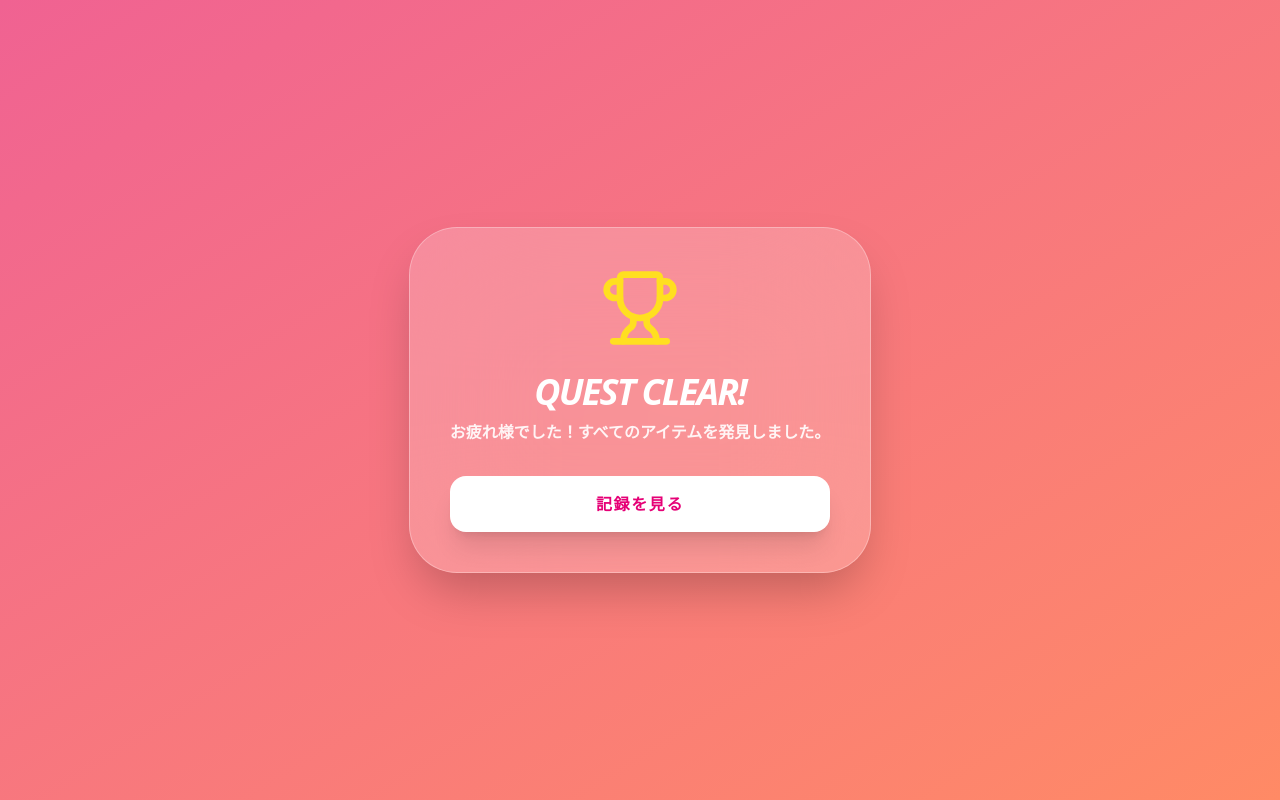
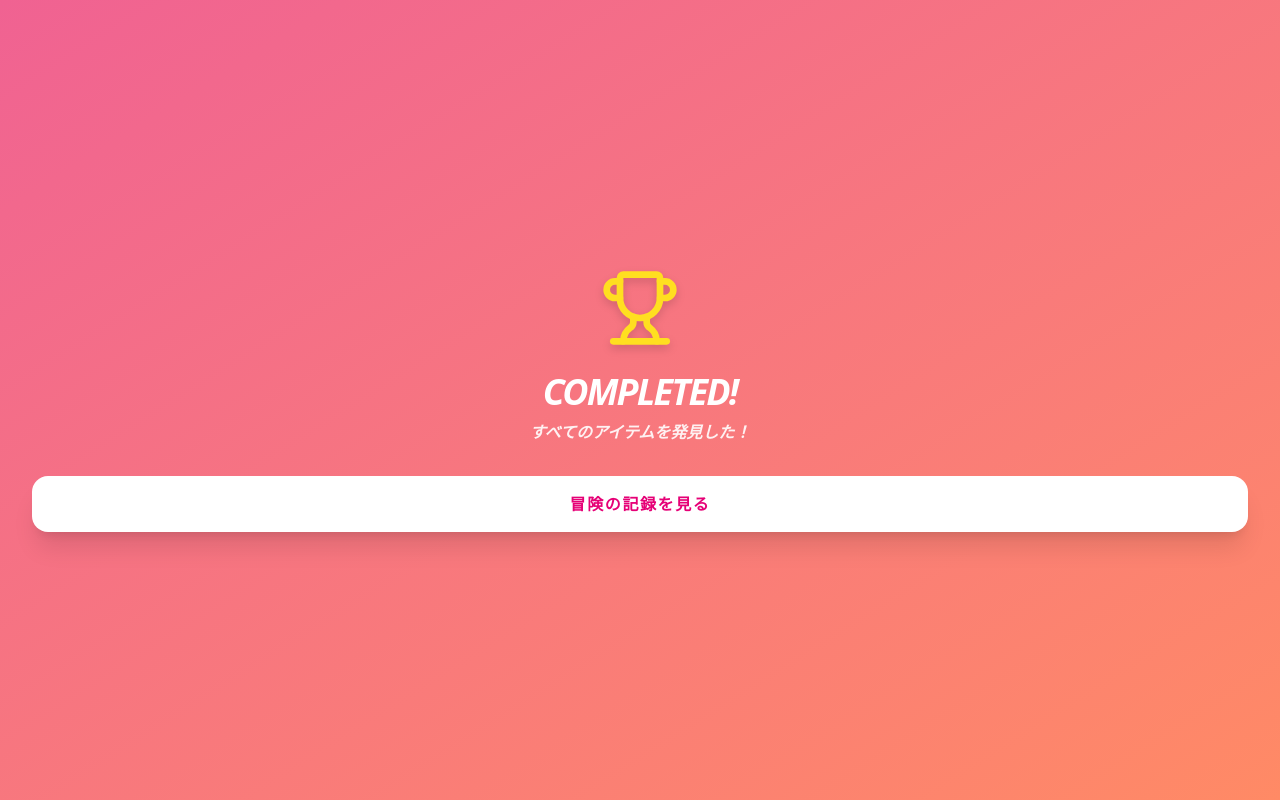
Before and after one commit to kx-00000000/quest-app, a Next.js app in the folder quest/: page /adventure/1 in a window 1280 px wide. Built offline with nearby package versions, Linux system fonts and the light colour scheme.

Commit message:
02090049

```diff
--- a/quest/src/app/adventure/[id]/page.tsx
+++ b/quest/src/app/adventure/[id]/page.tsx
@@ -1,6 +1,6 @@
 "use client";
 
-import { useEffect, useState } from "react";
+import { useEffect, useState, useMemo } from "react";
 import { useParams, useRouter } from "next/navigation";
 import { useTranslation } from "react-i18next";
 import { getPlans, savePlan, type Plan, type Item } from "@/lib/storage";
@@ -9,15 +9,15 @@ import Compass from "@/components/Compass";
 import { calculateBearing, calculateDistance, getLocationName, type LatLng } from "@/lib/geo";
 import dynamic from "next/dynamic";
 
-// 地図を「ブラウザ専用」として読み込む（SSRエラーを物理的に防ぐ）
+// 地図を「ブラウザ専用」として隔離
 const LazyMap = dynamic(() => import("@/components/Map/LazyMap"), {
     ssr: false,
     loading: () => <div className="h-full w-full bg-pink-50 animate-pulse" />
 });
 
 // 距離表示の安全な関数
-const formatDistance = (m: number): string => {
-    if (typeof m !== 'number' || isNaN(m)) return "--- m";
+const formatDistance = (m: number | undefined | null): string => {
+    if (m === undefined || m === null || isNaN(m)) return "--- m";
     if (m < 1000) return `${Math.floor(m).toLocaleString()} m`;
     const km = m / 1000;
     return `${km.toLocaleString(undefined, { minimumFractionDigits: 1, maximumFractionDigits: 1 })} km`;
@@ -31,110 +31,127 @@ export default function AdventurePage() {
         setHasMounted(true);
     }, []);
 
-    // ブラウザが準備完了するまでは何も表示しない（Hydrationエラーを100%防ぐ）
-    if (!hasMounted || !params.id) return null;
+    // ハイドレーションエラーを物理的に防ぐ
+    if (!hasMounted || !params?.id) return null;
 
-    return <AdventureContent id={params.id as string} />;
+    return <AdventureManager id={params.id as string} />;
 }
 
-// --- 実際の冒険画面のロジックとUI ---
-function AdventureContent({ id }: { id: string }) {
+// データを管理する中間コンポーネント
+function AdventureManager({ id }: { id: string }) {
+    const [plan, setPlan] = useState<Plan | null>(null);
+
+    useEffect(() => {
+        if (typeof window === "undefined") return;
+        const plans = getPlans();
+        const found = plans.find(p => p.id === id);
+        if (found) setPlan(found);
+    }, [id]);
+
+    if (!plan) return <div className="h-screen bg-white flex items-center justify-center font-black text-pink-500 italic">LOADING...</div>;
+
+    return <AdventureView initialPlan={plan} />;
+}
+
+// 実際の表示とGPSロジックを担当するコンポーネント
+function AdventureView({ initialPlan }: { initialPlan: Plan }) {
     const { t } = useTranslation();
     const router = useRouter();
 
-    const [plan, setPlan] = useState<Plan | null>(null);
+    const [plan, setPlan] = useState<Plan>(initialPlan);
     const [userLoc, setUserLoc] = useState<LatLng | null>(null);
-    const [distance, setDistance] = useState(0);
+    const [distance, setDistance] = useState<number | null>(null);
     const [bearing, setBearing] = useState(0);
-    const [currentItem, setCurrentItem] = useState<Item | null>(null);
-    const [allCollected, setAllCollected] = useState(false);
     const [collectedItem, setCollectedItem] = useState<Item | null>(null);
 
-    // データ読み込み
-    useEffect(() => {
-        const found = getPlans().find(p => p.id === id);
-        if (found) {
-            setPlan(found);
-            const next = found.items?.find(i => !i.isCollected);
-            if (next) { setCurrentItem(next); setAllCollected(false); }
-            else { setAllCollected(true); }
-        }
-    }, [id]);
+    // 現在のターゲットアイテムを計算
+    const currentItem = useMemo(() => {
+        return plan.items?.find(i => !i.isCollected) || null;
+    }, [plan.items]);
 
-    // GPS追跡
+    const allCollected = !currentItem;
+
+    // GPS追跡（もっともエラーが起きやすい場所）
     useEffect(() => {
         if (!currentItem || typeof window === "undefined" || !navigator.geolocation) return;
 
         const watchId = navigator.geolocation.watchPosition(
             (pos) => {
+                // ここでcurrentItemの存在を再チェック
+                if (!currentItem) return;
+
                 const newLoc = { lat: pos.coords.latitude, lng: pos.coords.longitude };
                 setUserLoc(newLoc);
-                if (currentItem) {
+
+                // 計算前に数値の正当性をチェック
+                try {
                     const d = calculateDistance(newLoc.lat, newLoc.lng, currentItem.lat, currentItem.lng);
                     const b = calculateBearing(newLoc.lat, newLoc.lng, currentItem.lat, currentItem.lng);
-                    setDistance(d * 1000);
-                    setBearing(b);
+
+                    if (!isNaN(d)) setDistance(d * 1000);
+                    if (!isNaN(b)) setBearing(b);
+                } catch (e) {
+                    console.error("GPS Calc Error:", e);
                 }
             },
             (err) => console.warn(err),
-            { enableHighAccuracy: true, timeout: 10000, maximumAge: 0 }
+            { enableHighAccuracy: true, timeout: 15000, maximumAge: 0 }
         );
+
         return () => navigator.geolocation.clearWatch(watchId);
-    }, [currentItem]);
+    }, [currentItem]); // ターゲットが変わるたびに監視をリセット
 
-    const handleAcquire = async () => {
+    const handleAcquire = () => {
         if (!plan || !currentItem) return;
         setCollectedItem(currentItem);
+
         const now = new Date().toISOString();
         const updatedItems = (plan.items || []).map(i => i.id === currentItem.id ? { ...i, isCollected: true, collectedAt: now } : i);
-        const isCompleted = updatedItems.every(i => i.isCollected);
-        const updatedPlan = { ...plan, items: updatedItems, collectedCount: (plan.collectedCount || 0) + 1, status: isCompleted ? 'completed' : 'active' };
+
+        const updatedPlan = {
+            ...plan,
+            items: updatedItems,
+            collectedCount: (plan.collectedCount || 0) + 1,
+            status: updatedItems.every(i => i.isCollected) ? 'completed' : 'active'
+        };
+
         savePlan(updatedPlan as any);
         setPlan(updatedPlan as any);
-        const next = updatedItems.find(i => !i.isCollected);
-        if (next) { setCurrentItem(next); } else { setAllCollected(true); }
     };
-
-    if (!plan) return <div className="h-screen bg-white flex items-center justify-center font-black text-pink-500 italic">LOADING PLAN...</div>;
 
     if (allCollected) {
         return (
             <div className="flex flex-col h-screen bg-gradient-to-br from-[#F06292] to-[#FF8A65] text-white items-center justify-center p-8 text-center">
-                <div className="bg-white/20 backdrop-blur-3xl rounded-[3rem] p-10 shadow-2xl border border-white/30">
-                    <Trophy size={80} className="mb-6 mx-auto text-yellow-300" />
-                    <h1 className="text-4xl font-black mb-2 italic tracking-tighter uppercase">Quest Clear!</h1>
-                    <p className="opacity-90 font-bold mb-8">お疲れ様でした！すべてのアイテムを発見しました。</p>
-                    <button onClick={() => router.push('/log')} className="w-full bg-white text-pink-600 font-black py-4 px-8 rounded-2xl shadow-xl active:scale-95 transition-all uppercase tracking-widest">
-                        記録を見る
-                    </button>
-                </div>
+                <Trophy size={80} className="mb-6 mx-auto text-yellow-300 drop-shadow-lg" />
+                <h1 className="text-4xl font-black mb-2 italic tracking-tighter uppercase">COMPLETED!</h1>
+                <p className="opacity-90 font-bold mb-8 italic">すべてのアイテムを発見した！</p>
+                <button onClick={() => router.push('/log')} className="w-full bg-white text-pink-600 font-black py-4 px-8 rounded-2xl shadow-xl active:scale-95 transition-all uppercase tracking-widest">
+                    冒険の記録を見る
+                </button>
             </div>
         );
     }
 
     return (
         <div className="flex flex-col h-screen relative overflow-hidden bg-white">
-            {/* 1. 地図背景 */}
             <div className="absolute inset-0 z-0">
                 <LazyMap items={plan.items} userLocation={userLoc} themeColor="#F06292" center={plan.center} />
-                <div className="absolute inset-0 bg-gradient-to-b from-white/20 via-transparent to-black/20 pointer-events-none" />
+                <div className="absolute inset-0 bg-gradient-to-b from-white/20 via-transparent to-black/30 pointer-events-none" />
             </div>
 
-            {/* 2. ヘッダー */}
             <header className="relative z-10 flex justify-between items-center p-6 pt-12">
                 <button onClick={() => router.back()} className="w-12 h-12 bg-white/50 backdrop-blur-xl rounded-2xl flex items-center justify-center text-gray-800 shadow-lg border border-white/40 active:scale-90 transition-all">
                     <ArrowLeft size={20} />
                 </button>
                 <div className="bg-white/50 backdrop-blur-xl px-6 py-2 rounded-2xl border border-white/40 shadow-lg text-right">
-                    <p className="text-[9px] font-black text-pink-600 uppercase tracking-widest leading-none mb-1">Status</p>
-                    <p className="font-black text-gray-800 text-lg leading-none">{plan.collectedCount} / {plan.itemCount}</p>
+                    <p className="text-[9px] font-black text-pink-600 uppercase tracking-widest leading-none mb-1 font-sans">Found</p>
+                    <p className="font-black text-gray-800 text-lg leading-none italic">{plan.collectedCount} / {plan.itemCount}</p>
                 </div>
             </header>
 
-            {/* 3. コンパス & 距離 */}
             <main className="flex-1 flex flex-col items-center justify-center relative z-10 px-6">
                 <div className="text-center mb-8 bg-white/40 backdrop-blur-md p-6 rounded-[2.5rem] border border-white/30 shadow-2xl">
-                    <p className="text-[10px] font-black text-pink-600 uppercase tracking-widest mb-1">Target Distance</p>
+                    <p className="text-[10px] font-black text-pink-600 uppercase tracking-widest mb-1 font-sans">Target Distance</p>
                     <h1 className="text-5xl font-black text-gray-900 tracking-tighter italic drop-shadow-sm">
                         {formatDistance(distance)}
                     </h1>
@@ -150,10 +167,9 @@ function AdventureContent({ id }: { id: string }) {
                 </button>
             </main>
 
-            {/* 4. アイテムプレビュー */}
             <div className="relative z-10 px-4 mb-4">
                 <div className="bg-white/50 backdrop-blur-3xl rounded-[3rem] p-6 shadow-2xl border border-white/40">
-                    <div className="flex gap-3 overflow-x-auto no-scrollbar">
+                    <div className="flex gap-3 overflow-x-auto no-scrollbar pb-1">
                         {(plan.items || []).map((item) => (
                             <div key={item.id} className={`w-14 h-14 flex-shrink-0 rounded-2xl flex items-center justify-center border-2 transition-all ${item.isCollected
                                     ? "bg-pink-100 border-pink-200 text-pink-500"
@@ -168,7 +184,6 @@ function AdventureContent({ id }: { id: string }) {
                 </div>
             </div>
 
-            {/* 獲得モーダル */}
             {collectedItem && (
                 <div className="fixed inset-0 z-50 flex items-center justify-center p-8 bg-black/40 backdrop-blur-sm animate-fade-in">
                     <div className="bg-white rounded-[3rem] p-10 w-full max-w-sm text-center shadow-2xl">
```
